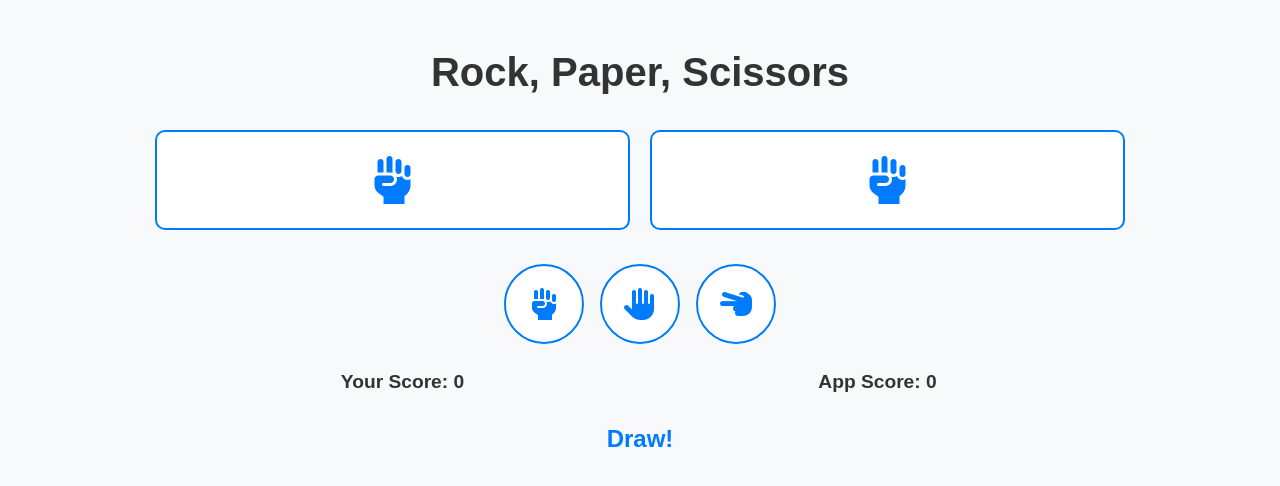
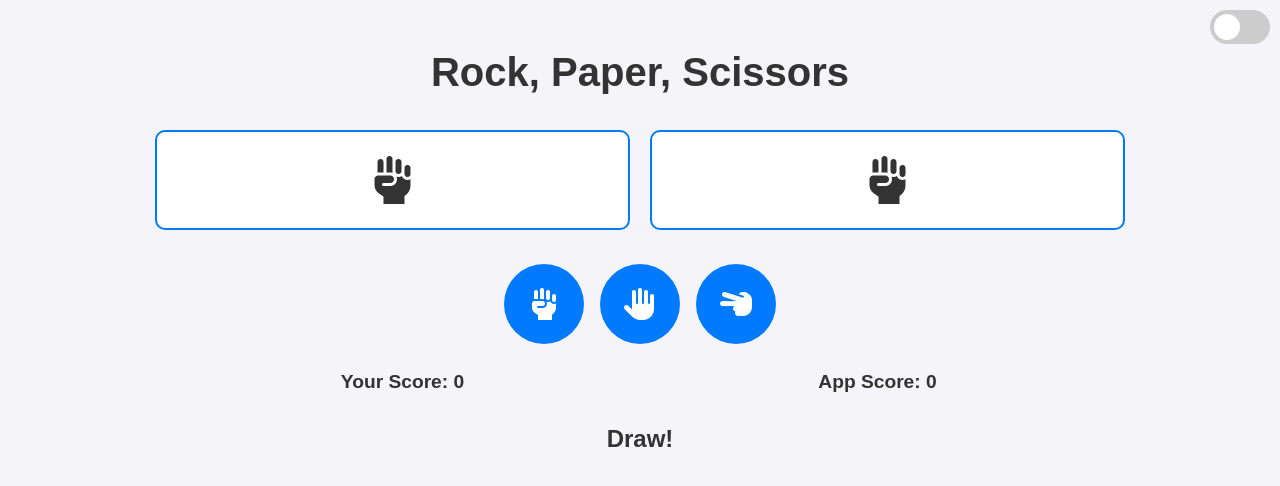
Before and after one commit to deanwraith24/rps, a plain HTML site: page index.html in a window 1280 px wide. Both pictures are taken after a click on the button 544 px from the left and 304 px from the top of the page. Drawn offline with nearby package versions, Linux system fonts and the light colour scheme.

Commit message:
added dark mode and animations

```diff
--- a/assets/css/style.css
+++ b/assets/css/style.css
@@ -88,3 +88,113 @@ h1 {
 #playAgainButton:hover {
   background-color: #0056b3;
 }
+
+/* Default Light Mode Styles */
+body {
+  background-color: #f4f4f9;
+  color: #333;
+}
+
+.selection-box {
+  background-color: #fff;
+  color: #333;
+}
+
+.game-btn {
+  background-color: #007bff;
+  color: white;
+  border: none;
+}
+
+.game-btn:hover {
+  background-color: #0056b3;
+}
+
+.score {
+  color: #333;
+}
+
+.result-message {
+  color: #333;
+}
+
+/* Dark Mode Toggle Button */
+.dark-mode-toggle {
+  position: fixed;
+  top: 10px;
+  right: 10px;
+  z-index: 10;
+}
+
+.switch {
+  position: relative;
+  display: inline-block;
+  width: 60px;
+  height: 34px;
+}
+
+.switch input {
+  opacity: 0;
+  width: 0;
+  height: 0;
+}
+
+.slider {
+  position: absolute;
+  cursor: pointer;
+  top: 0;
+  left: 0;
+  right: 0;
+  bottom: 0;
+  background-color: #ccc;
+  transition: 0.4s;
+  border-radius: 50px;
+}
+
+.slider:before {
+  position: absolute;
+  content: "";
+  height: 26px;
+  width: 26px;
+  border-radius: 50px;
+  left: 4px;
+  bottom: 4px;
+  background-color: white;
+  transition: 0.4s;
+}
+
+input:checked + .slider {
+  background-color: #28a745;
+}
+
+input:checked + .slider:before {
+  transform: translateX(26px);
+}
+
+/* Dark Mode Styles */
+body.dark-mode {
+  background-color: #2c2c2c;
+  color: #ddd;
+}
+
+body.dark-mode .selection-box {
+  background-color: #444;
+  color: #ddd;
+}
+
+body.dark-mode .game-btn {
+  background-color: #28a745;
+  color: white;
+}
+
+body.dark-mode .game-btn:hover {
+  background-color: #218838;
+}
+
+body.dark-mode .score {
+  color: #ddd;
+}
+
+body.dark-mode .result-message {
+  color: #ddd;
+}
--- a/assets/js/script.js
+++ b/assets/js/script.js
@@ -24,6 +24,12 @@ const playAgainButton = document.getElementById('playAgainButton');
 function playRound(userChoice) {
   // Show user selection with the appropriate icon
   userSelection.innerHTML = `<i class="${icons[userChoice]}"></i>`;
+
+  // Animate user selection flowing up and appearing in the display box
+  gsap.fromTo(userSelection,
+    { y: 100, opacity: 0 }, // Initial state (below and invisible)
+    { y: 0, opacity: 1, duration: 1, ease: 'bounce.out' } // Final state (in place and visible)
+  );
 
   // Randomly select app choice
   const appChoice = choices[Math.floor(Math.random() * choices.length)];
@@ -97,3 +103,17 @@ playAgainButton.addEventListener('click', () => {
 document.getElementById('rock').addEventListener('click', () => playRound('rock'));
 document.getElementById('paper').addEventListener('click', () => playRound('paper'));
 document.getElementById('scissors').addEventListener('click', () => playRound('scissors'));
+
+// Function to toggle dark mode
+function toggleDarkMode() {
+  document.body.classList.toggle('dark-mode');
+  localStorage.setItem('darkMode', document.body.classList.contains('dark-mode'));
+}
+
+// Check for saved dark mode preference in localStorage
+if (localStorage.getItem('darkMode') === 'true') {
+  document.body.classList.add('dark-mode');
+}
+
+// Event listener for dark mode toggle
+document.getElementById('darkModeToggle').addEventListener('click', toggleDarkMode);
--- a/index.html
+++ b/index.html
@@ -8,6 +8,8 @@
   <link href="https://cdn.jsdelivr.net/npm/bootstrap@5.3.0-alpha3/dist/css/bootstrap.min.css" rel="stylesheet">
   <!-- Font Awesome Icons -->
   <link href="https://cdnjs.cloudflare.com/ajax/libs/font-awesome/6.0.0-beta3/css/all.min.css" rel="stylesheet">
+  <!-- GSAP CDN -->
+  <script src="https://cdnjs.cloudflare.com/ajax/libs/gsap/3.11.1/gsap.min.js"></script>
   <!-- Custom CSS -->
   <link rel="stylesheet" href="assets/css/style.css">
 </head>
@@ -65,6 +67,14 @@
     </div>
   </div>
 
+   <!-- Dark Mode Toggle Button -->
+  <div class="dark-mode-toggle">
+    <label class="switch">
+      <input type="checkbox" id="darkModeToggle">
+      <span class="slider"></span>
+    </label>
+  </div>
+
   <!-- Bootstrap JS -->
   <script src="https://cdn.jsdelivr.net/npm/bootstrap@5.3.0-alpha3/dist/js/bootstrap.bundle.min.js"></script>
   <!-- Custom JS -->
```
